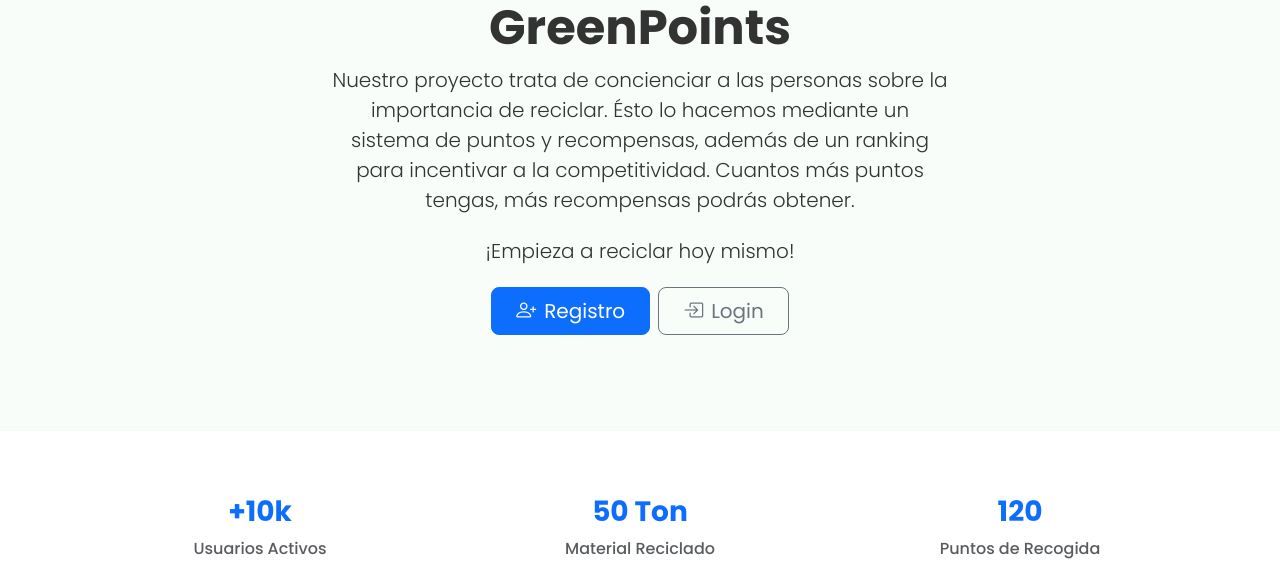
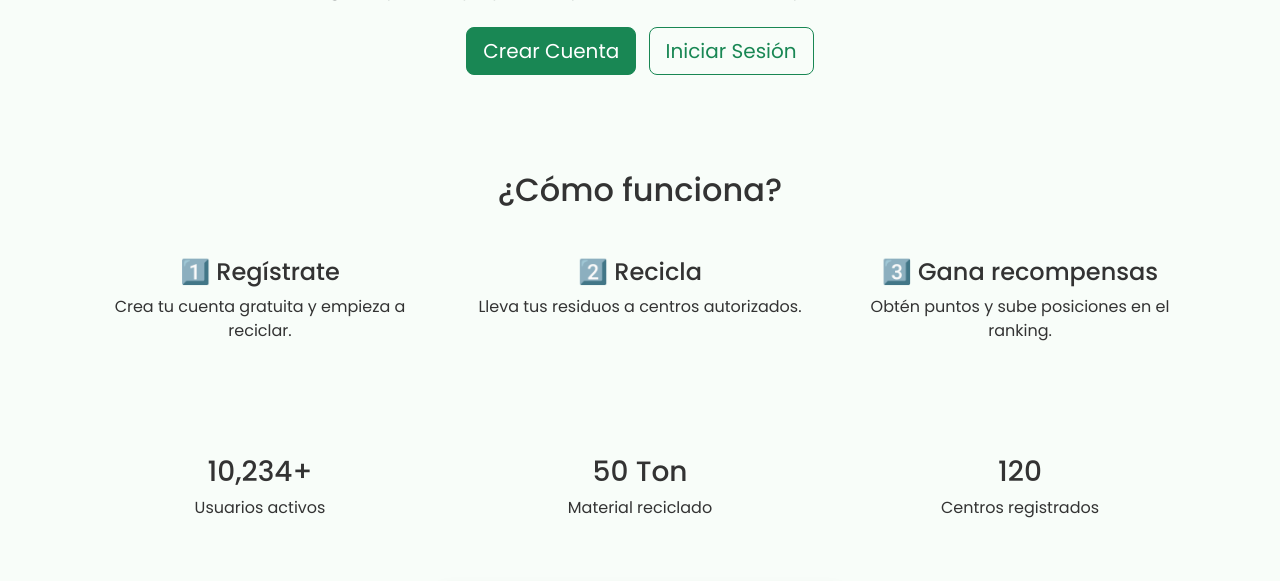
Before and after one commit to adriisempere/Proyecto-2-DAW, a PHP site: page /home.php in a window 1280 px wide. Shown: the part 295-876 px from the top of the page. Run offline with PHP 8.4, Linux system fonts and the light colour scheme.

Commit message:
Update home.php

```diff
--- a/app/views/home.php
+++ b/app/views/home.php
@@ -1,162 +1,125 @@
 <?php
-$pageTitle = "GreenPoints | Recicla y Gana";
+session_start();
+
+$pageTitle = "GreenPoints - Plataforma de Reciclaje con Recompensas";
 include __DIR__ . '/partials/header.php';
 ?>
 
-<!-- Hero Section -->
-<header class="px-4 py-5 my-5 text-center">
-    <img class="d-block mx-lg-auto img-fluid animate-float" src="img/LogoGreenPoints.png" alt="logo del hero" width="160px" height="160px" loading="lazy">
-    <h1 class="display-5 fw-bold animate__animated animate__fadeInDown text-gradient">GreenPoints</h1>
-    <div class="col-lg-6 mx-auto animate__animated animate__fadeInUp delay-200">
-        <p class="lead mb-4">
-            Nuestro proyecto trata de concienciar a las personas sobre la importancia de reciclar. Ésto lo hacemos mediante un sistema de puntos y recompensas, además de un ranking para incentivar a la competitividad. Cuantos más puntos tengas, más recompensas podrás obtener.
+<!-- CSS externo -->
+<link rel="stylesheet" href="assets/css/home.css">
+
+<main>
+
+<!-- HERO -->
+<section id="hero" class="container py-5 text-center">
+
+    <h1 class="display-4 fw-bold">
+        GreenPoints - Plataforma de Reciclaje con Recompensas
+    </h1>
+
+    <p class="lead text-muted mb-4">
+        Recicla, gana puntos y ayuda al planeta mientras compites con otros usuarios.
     </p>
-        <p class="lead mb-4 h4">¡Empieza a reciclar hoy mismo!</p>
-        <div class="d-grid gap-2 d-sm-flex justify-content-md-center">
-            <a href="index.php?action=register" class="btn btn-primary btn-lg px-4 gap-3 btn-pulse">
-                <i class="bi bi-person-plus me-2"></i>Registro
+
+    <?php if(isset($_SESSION['usuario_id'])): ?>
+        <a href="index.php?action=perfil" class="btn btn-success btn-lg">
+            Ir a mi perfil
         </a>
-            <a href="index.php?action=login" class="btn btn-outline-secondary btn-lg px-4">
-                <i class="bi bi-box-arrow-in-right me-2"></i>Login
+    <?php else: ?>
+        <a href="index.php?action=register" class="btn btn-success btn-lg me-2">
+            Crear Cuenta
         </a>
-        </div>
-    </div>
-</header>
 
-<!-- Stats Section -->
-<section class="py-5 bg-white shadow-sm border-0">
-    <div class="container text-center">
-        <div class="row g-4">
-            <div class="col-md-4 col-sm-6">
-                <div class="py-3 animate__animated animate__zoomIn delay-100">
-                    <h3 class="fw-bold text-primary mb-2">+10k</h3>
-                    <p class="text-muted mb-0 fw-500">Usuarios Activos</p>
-                </div>
-            </div>
-            <div class="col-md-4 col-sm-6">
-                <div class="py-3 animate__animated animate__zoomIn delay-200">
-                    <h3 class="fw-bold text-primary mb-2">50 Ton</h3>
-                    <p class="text-muted mb-0 fw-500">Material Reciclado</p>
-                </div>
-            </div>
-            <div class="col-md-4 col-sm-6">
-                <div class="py-3 animate__animated animate__zoomIn delay-300">
-                    <h3 class="fw-bold text-primary mb-2">120</h3>
-                    <p class="text-muted mb-0 fw-500">Puntos de Recogida</p>
-                </div>
-            </div>
-        </div>
-    </div>
+        <a href="index.php?action=login" class="btn btn-outline-success btn-lg">
+            Iniciar Sesión
+        </a>
+    <?php endif; ?>
+
 </section>
 
-<!-- Services Section -->
-<section id="servicios" class="py-5 bg-light">
-    <div class="container py-lg-5">
-        <div class="text-center mb-5">
-            <h6 class="text-success fw-bold text-uppercase" style="letter-spacing: 2px;">¿Cómo funciona?</h6>
-            <h2 class="display-5 fw-bold mt-3">Nuestros Servicios Clave</h2>
+
+<!-- COMO FUNCIONA -->
+<section id="como-funciona" class="container py-5">
+
+    <h2 class="text-center mb-5">¿Cómo funciona?</h2>
+
+    <div class="row text-center">
+
+        <article class="col-md-4">
+            <h4>1️⃣ Regístrate</h4>
+            <p>Crea tu cuenta gratuita y empieza a reciclar.</p>
+        </article>
+
+        <article class="col-md-4">
+            <h4>2️⃣ Recicla</h4>
+            <p>Lleva tus residuos a centros autorizados.</p>
+        </article>
+
+        <article class="col-md-4">
+            <h4>3️⃣ Gana recompensas</h4>
+            <p>Obtén puntos y sube posiciones en el ranking.</p>
+        </article>
+
     </div>
-        <div class="row g-4">
-            <div class="col-md-4">
-                <div class="card h-100 p-4 border-0 shadow-sm hover-lift animate__animated animate__fadeInUp delay-100">
-                    <div class="card-body">
-                        <div class="bg-success bg-opacity-10 p-3 rounded-circle d-inline-block mb-4">
-                            <i class="bi bi-box-seam text-success fs-2"></i>
-                        </div>
-                        <h4 class="fw-bold">Registro Ágil</h4>
-                        <p class="text-muted">Escanea o sube tus tickets de reciclaje de plástico, papel o vidrio de forma inmediata.</p>
-                    </div>
-                </div>
-            </div>
-            <div class="col-md-4">
-                <div class="card h-100 p-4 border-0 shadow-sm hover-lift animate__animated animate__fadeInUp delay-200">
-                    <div class="card-body">
-                        <div class="bg-warning bg-opacity-10 p-3 rounded-circle d-inline-block mb-4">
-                            <i class="bi bi-trophy text-warning fs-2"></i>
-                        </div>
-                        <h4 class="fw-bold">Gamificación</h4>
-                        <p class="text-muted">Sube de nivel en el ranking nacional y desbloquea insignias por tus logros ambientales.</p>
-                    </div>
-                </div>
-            </div>
-            <div class="col-md-4">
-                <div class="card h-100 p-4 border-0 shadow-sm hover-lift animate__animated animate__fadeInUp delay-300">
-                    <div class="card-body">
-                        <div class="bg-primary bg-opacity-10 p-3 rounded-circle d-inline-block mb-4">
-                            <i class="bi bi-geo-alt text-primary fs-2"></i>
-                        </div>
-                        <h4 class="fw-bold">Mapa de Centros</h4>
-                        <p class="text-muted">Encuentra los contenedores y centros de acopio más cercanos a tu ubicación actual.</p>
-                    </div>
-                </div>
-            </div>
-        </div>
-    </div>
+
 </section>
 
-<!-- Impact Section -->
-<section id="impacto" class="py-5">
-    <div class="container py-lg-5">
-        <div class="row align-items-center g-4 g-lg-5">
-            <div class="col-lg-6 mb-4 mb-lg-0">
-                <img src="https://images.unsplash.com/photo-1542601906990-b4d3fb778b09?auto=format&fit=crop&w=800&q=80" alt="Reciclaje comunitario" class="img-fluid rounded-4 shadow">
+
+<!-- IMPACTO -->
+<section id="impacto" class="container py-5">
+
+<?php
+/* FUTURO: datos desde BD */
+$totalUsuarios = 10234;
+$totalToneladas = 50;
+$totalCentros = 120;
+?>
+
+<div class="row text-center">
+
+    <div class="col-md-4">
+        <h3><?= number_format($totalUsuarios) ?>+</h3>
+        <p>Usuarios activos</p>
     </div>
-            <div class="col-lg-6 ps-lg-4 ps-lg-5">
-                <h2 class="display-5 fw-bold mb-4">Por qué elegir GreenPoints</h2>
-                <p class="lead text-secondary mb-4">
-                    Transformamos la sostenibilidad en una experiencia social. No solo reciclas, sino que ves el impacto real de tus acciones.
-                </p>
-                <ul class="list-unstyled">
-                    <li class="mb-4 d-flex align-items-start">
-                        <i class="bi bi-check-circle-fill text-success flex-shrink-0 mt-1 fs-4"></i>
-                        <span class="ms-3">Canjea puntos por descuentos en comercios locales.</span>
-                    </li>
-                    <li class="mb-4 d-flex align-items-start">
-                        <i class="bi bi-check-circle-fill text-success flex-shrink-0 mt-1 fs-4"></i>
-                        <span class="ms-3">Estadísticas detalladas de tu huella de carbono reducida.</span>
-                    </li>
-                    <li class="mb-4 d-flex align-items-start">
-                        <i class="bi bi-check-circle-fill text-success flex-shrink-0 mt-1 fs-4"></i>
-                        <span class="ms-3">Comunidad activa comprometida con el medio ambiente.</span>
-                    </li>
-                </ul>
-                <a href="index.php?action=register" class="btn btn-success btn-lg rounded-pill px-5 mt-4">
-                    <i class="bi bi-rocket-takeoff me-2"></i>Únete Ahora
-                </a>
+
+    <div class="col-md-4">
+        <h3><?= $totalToneladas ?> Ton</h3>
+        <p>Material reciclado</p>
     </div>
+
+    <div class="col-md-4">
+        <h3><?= $totalCentros ?></h3>
+        <p>Centros registrados</p>
     </div>
+
 </div>
+
+<div class="text-center mt-5">
+
+    <img
+        src="assets/img/impacto.jpg"
+        alt="Impacto ambiental GreenPoints"
+        class="img-fluid rounded shadow"
+        loading="lazy"
+    >
+
+</div>
+
 </section>
 
-<!-- Section Ranking-Cuenta -->
-<section class="py-5 bg-success text-white">
-    <div class="container text-center py-5">
-        <h2 class="display-4 fw-bold mb-4">¿Listo para hacer la diferencia?</h2>
-        <p class="lead mb-4">Únete a miles de usuarios que ya están transformando el mundo</p>
-        <div class="d-flex gap-3 justify-content-center flex-wrap">
-            <a href="index.php?action=register" class="btn btn-light btn-lg px-5 rounded-pill">
-                <i class="bi bi-person-plus me-2"></i>Crear Cuenta Gratis
-            </a>
-            <a href="index.php?action=ranking" class="btn btn-outline-light btn-lg px-5 rounded-pill">
-                <i class="bi bi-trophy me-2"></i>Ver Ranking
-            </a>
-        </div>
-    </div>
+
+<!-- TESTIMONIOS -->
+<section id="testimonios" class="container py-5 text-center">
+
+    <h2 class="mb-5">Lo que dicen nuestros usuarios</h2>
+
+    <blockquote class="blockquote">
+        <p>"Gracias a GreenPoints ahora reciclo cada semana."</p>
+        <footer class="blockquote-footer">Usuario GreenPoints</footer>
+    </blockquote>
+
 </section>
 
-<style>
-    .fw-500 {
-        font-weight: 500;
-    }
+</main>
 
-    @media (max-width: 768px) {
-        .ps-lg-5 {
-            padding-left: 0 !important;
-            margin-top: 30px;
-        }
-    }
-</style>
-
-<?php
-include __DIR__ . '/partials/footer.php';
-?>
+<?php include __DIR__ . '/partials/footer.php'; ?>
```
Lines whose indentation alone changed are shown as unchanged.
